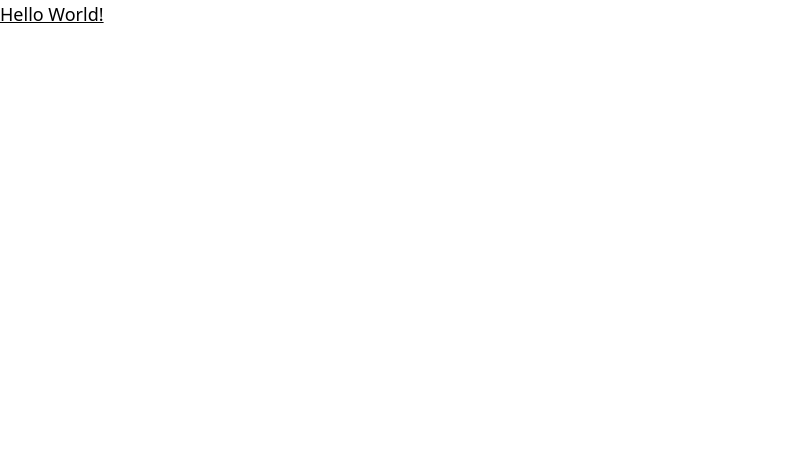
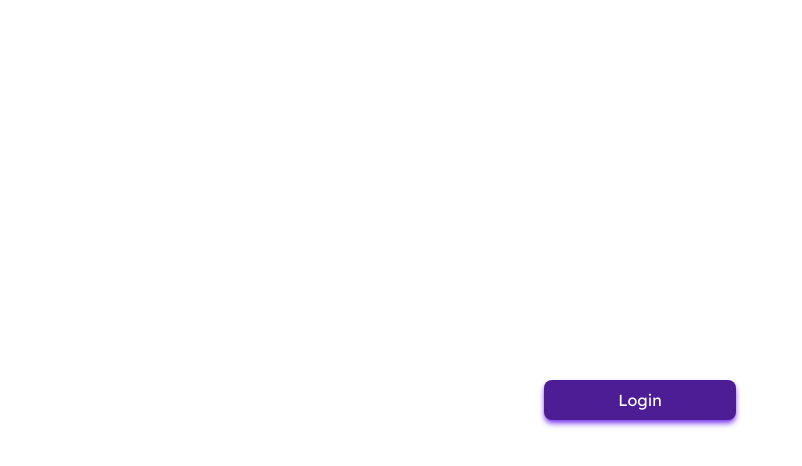
Before and after one commit to salviotonon/system_school.pj, a React (Vite) app in the folder front/: page / in a window 1280 px wide. Shown: the top 466 px of the page, without its empty margins (0-802 px from the left). Built offline with nearby package versions, Linux system fonts and the light colour scheme.

Commit message:
add propretiers of buttons

```diff
--- a/front/index.html
+++ b/front/index.html
@@ -1,13 +1,20 @@
 <!DOCTYPE html>
 <html lang="en">
+
 <head>
   <meta charset="UTF-8" />
   <link rel="icon" type="image/svg+xml" href="/vite.svg" />
+  <link rel="preconnect" href="https://fonts.googleapis.com">
+  <link rel="preconnect" href="https://fonts.gstatic.com" crossorigin>
+  <link href="https://fonts.googleapis.com/css2?family=Lexend:wght@300;400;500;600;700;800&display=swap"
+    rel="stylesheet">
   <meta name="viewport" content="width=device-width, initial-scale=1.0" />
   <title>Vite + React</title>
 </head>
+
 <body>
   <div id="root"></div>
   <script type="module" src="/src/main.jsx"></script>
 </body>
+
 </html>
--- a/front/src/App.jsx
+++ b/front/src/App.jsx
@@ -1,12 +1,13 @@
+import { Button } from './components/Button';
 import './global/styles.css';
+import { HomeLogout } from './pages/HomeLogout';
+
 
 function App() {
 
 
   return (
-    <div className="App">
-      <h1 className='text-lg underline'>Hello World!</h1>
-    </div>
+    <HomeLogout />
   )
 }
 
--- /dev/null
+++ b/front/src/components/Button/index.jsx
@@ -0,0 +1,8 @@
+export const Button = ({ children, ...props }) => {
+  return (
+    <button className='bg-violet-900 px-4 py-2 rounded-lg text-white hover:bg-violet-500  focus:outline-none active:border-violet-700 shadow-md shadow-violet-600 transition-opacity w-full
+    sm:w-48 mx-4 '>
+      {children}
+    </button>
+  )
+}
--- a/front/src/global/styles.css
+++ b/front/src/global/styles.css
@@ -1,3 +1,7 @@
 @tailwind base;
 @tailwind components;
 @tailwind utilities;
+
+html {
+  font-family: 'Lexend', sans-serif;
+}
--- a/front/src/pages/HomeLogout/index.jsx
+++ b/front/src/pages/HomeLogout/index.jsx
@@ -1,5 +1,9 @@
+import { Button } from '../../components/Button'
+
 export const HomeLogout = () => {
-    return (
-        <h1>HomeLogout</h1>
-    )
+  return (
+    <div className='flex justify-center items-center min-h-screen'>
+      <Button>Login</Button>
+    </div>
+  )
 }
```
Lines whose indentation alone changed are shown as unchanged.
